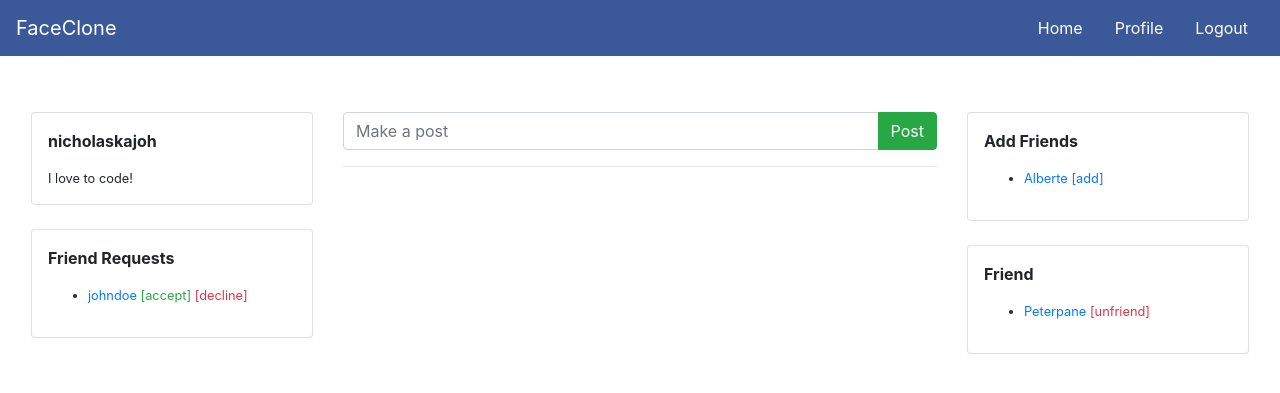
After one commit to gct165201b/FaceClone, a PHP site: page /Site/home.php in a window 1280 px wide. The commit adds this page. Shown: the top 393 px of the page. Run offline with PHP 8.4, Linux system fonts and the light colour scheme.

Commit message:
Created a page for timeline.Created sections where user can see the friend requests,suggestions and friends etc.Created a field where user can make posts.

```diff
--- a/Site/css/style.css
+++ b/Site/css/style.css
@@ -1,8 +1,21 @@
+.nounderline {
+  text-decoration: none !important
+}
+
+
 .navigation {
     background: #3B5999;
 }
 
-.wlcm-heading {
+.txt-light {
+	color: #fff;
+}
+
+.txt-light:hover {
+	color: #eee;
+}
+
+.mt-12vh {
     margin-top: 12vh;
 }
 
--- /dev/null
+++ b/Site/home.php
@@ -0,0 +1,128 @@
+<?php
+    require 'includes/func.inc.php';
+    pageHeader("Home");
+    include_once 'includes/navbar.inc.php';
+?>
+
+
+
+<!-- This page will be displayed if the user is logged in. -->
+
+
+<!-- Create a row  -->
+
+
+<div class="container-fluid">
+
+
+	<div class="row mt-12vh p-3">
+
+
+		<!-- Divide the row into 3 coloumns like 3,6,3 -->
+
+		<div class="col-lg-3">
+
+			<div class="card p-3">
+				<p class="font-weight-bold">nicholaskajoh</p>
+				<small>I love to code!</small>
+			</div>
+
+
+			<div class="card mt-4 p-3">
+				<p class="font-weight-bold">Friend Requests</p>
+				<small>
+					<ul>
+						<li>
+							<!-- Link to profile of the person. -->
+							<a href="">johndoe</a>
+							<!-- Link to accept the friend request. -->
+							<a href="" class="text-success">[accept]</a>
+							<!-- Link to Reject the request -->
+							<a href="" class="text-danger">[decline]</a>
+						</li>
+					</ul>
+				</small>
+			</div>
+
+		</div>
+
+
+
+		<div class="col-lg-6">
+
+
+			<form action="">
+
+				<div class="input-group">
+				  <input type="text" class="form-control" placeholder="Make a post">
+				  <div class="input-group-append">
+				    <button class="btn btn-success" type="button">Post</button>
+				  </div>
+				</div>
+
+			</form>
+
+
+
+
+			<!-- Hr -->
+
+
+			<hr>
+
+
+
+			<!-- Post Section -->
+
+
+
+
+
+
+		</div>
+
+
+
+		<div class="col-lg-3">
+			<div class="card p-3">
+				<p class="font-weight-bold">Add Friends</p>
+				<small>
+					<ul>
+						<li>
+							<!-- Link to profile of the person. -->
+							<a href="">Alberte</a>
+							<!-- Link to send friend request. -->
+							<a href="">[add]</a>
+
+						</li>
+					</ul>
+				</small>
+			</div>
+
+
+			<div class="card mt-4 p-3">
+				<p class="font-weight-bold">Friend</p>
+				<small>
+					<ul>
+						<li>
+							<!-- Link to profile of the person. -->
+							<a href="">Peterpane</a>
+
+							<!-- Link to unfriend a person -->
+							<a href="" class="text-danger">[unfriend]</a>
+						</li>
+					</ul>
+				</small>
+			</div>
+		</div>
+
+	</div>
+
+
+</div>
+
+
+
+<?php
+    include_once 'includes/footer.inc.php';
+?>
--- /dev/null
+++ b/Site/includes/footer.inc.php
@@ -0,0 +1,7 @@
+<!-- Scripts -->
+
+    <script src="https://code.jquery.com/jquery-3.3.1.slim.min.js" integrity="sha384-q8i/X+965DzO0rT7abK41JStQIAqVgRVzpbzo5smXKp4YfRvH+8abtTE1Pi6jizo" crossorigin="anonymous"></script>
+    <script src="https://cdnjs.cloudflare.com/ajax/libs/popper.js/1.14.3/umd/popper.min.js" integrity="sha384-ZMP7rVo3mIykV+2+9J3UJ46jBk0WLaUAdn689aCwoqbBJiSnjAK/l8WvCWPIPm49" crossorigin="anonymous"></script>
+    <script src="https://stackpath.bootstrapcdn.com/bootstrap/4.1.3/js/bootstrap.min.js" integrity="sha384-ChfqqxuZUCnJSK3+MXmPNIyE6ZbWh2IMqE241rYiqJxyMiZ6OW/JmZQ5stwEULTy" crossorigin="anonymous"></script>
+</body>
+</html>
--- a/Site/includes/func.inc.php
+++ b/Site/includes/func.inc.php
@@ -16,6 +16,6 @@ function pageHeader($title) {
         <link rel="stylesheet" href="css/style.css">
     </head>
 
-
+    <body>
     <?php
 }
--- a/Site/includes/navbar.inc.php
+++ b/Site/includes/navbar.inc.php
@@ -1,3 +1,19 @@
 <nav class="navbar fixed-top navbar-dark navigation">
   <a class="navbar-brand" href="#">FaceClone</a>
+
+
+  <!-- Nav Items will only be displayed if the user is logged in -->
+
+	<ul class="nav justify-content-end">
+		<li class="nav-item">
+			<a class="nav-link active txt-light" href="home.php">Home</a>
+		</li>
+		<li class="nav-item">
+			<a class="nav-link txt-light" href="profile.php">Profile</a>
+		</li>
+		<li class="nav-item">
+			<a class="nav-link txt-light" href="#">Logout</a>
+		</li>
+
+	</ul>
 </nav>
```
Also changed, not shown: Site/index.php (+6 -12 lines), README.md.
